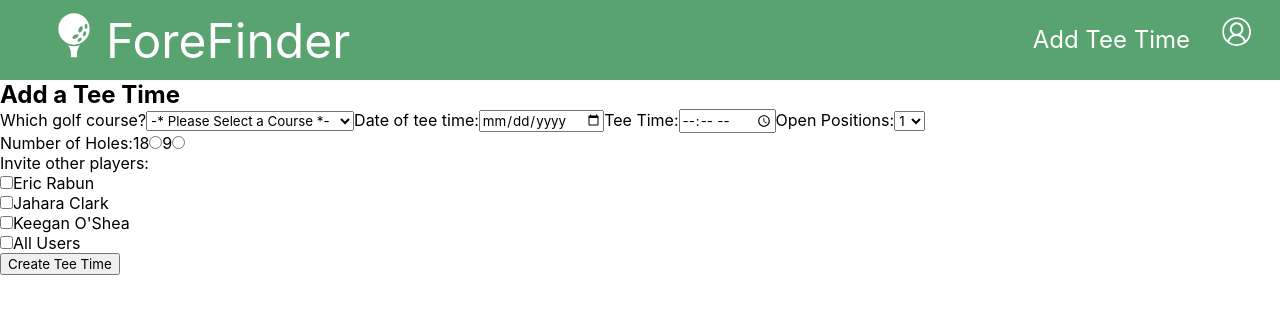
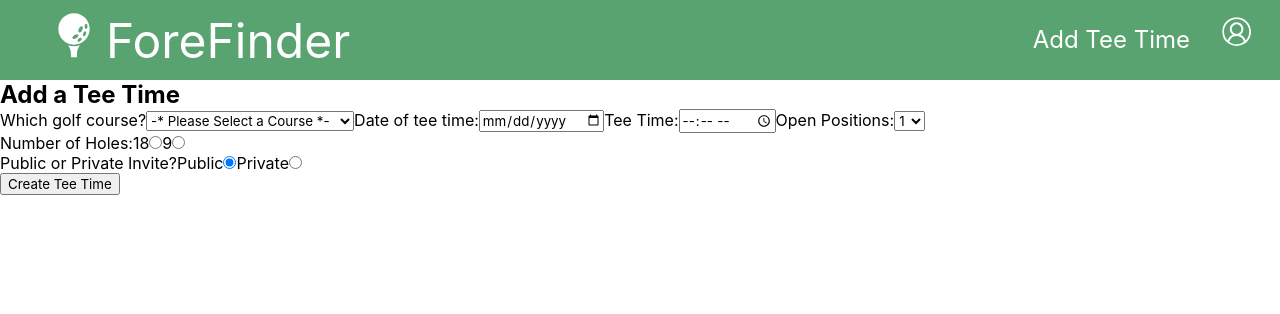
Before and after one commit to foreFinder/fore-finder-fe, a React (Create React App) app: page /event-form in a window 1280 px wide. Shown: the top 314 px of the page. Built offline with nearby package versions, Linux system fonts and the light colour scheme.

Commit message:
Update friend selector

```diff
--- a/src/components/EventForm/EventForm.js
+++ b/src/components/EventForm/EventForm.js
@@ -1,24 +1,48 @@
-import './EventForm.css'
-import { useState, useEffect } from 'react'
-import { courses, players } from '../../APICalls/sampleData'
-
+import './EventForm.css';
+import { useState, useEffect } from 'react';
+import { courses, players } from '../../APICalls/sampleData';
 
 function EventForm() {
-  const [date, setDate] = useState('')
-  const [teeTime, setTeeTime] = useState('')
-  const [openSpots, setOpenSpots] = useState('')
-  const [friendList, setFriendList] = useState([])
-  const [numHoles, setNumHoles] = useState('')
-  const [golfCourse, setGolfCourse] = useState('')
+  const currentUser = players.find((player) => player.id === 2); // need to make this dynamic to match what user is logged in
+  const userFriends = currentUser.friends.map((friendId) => {
+    return players.find((player) => player.id === friendId).name;
+  });
+  const [date, setDate] = useState('');
+  const [teeTime, setTeeTime] = useState('');
+  const [openSpots, setOpenSpots] = useState('');
+  const [selectedFriends, setSelectedFriends] = useState([]);
+  const [numHoles, setNumHoles] = useState('');
+  const [golfCourse, setGolfCourse] = useState('');
+  const [isPrivate, setIsPrivate] = useState(false);
+  const [allFriends, setAllFriends] = useState(false);
 
   // need to useEffect call api for current user's friends and golf courses to load on page render
-  const currentUser = players.find(player => player.id === 2)  // need to make this dynamic to match what user is logged in
-  const userFriends = currentUser.friends.map(friendId => {
-    return players.find(player => player.id === friendId).name
-  })
 
-  return(
-    <>
+  const addFriendToInvite = (e) => {
+    if (e.target.checked) {
+      setSelectedFriends([...selectedFriends, e.target.value]);
+    } else if (!e.target.checked) {
+      setSelectedFriends(selectedFriends.filter((f) => f !== e.target.value));
+    }
+  };
+
+  const inviteAllFriends = (e) => {
+    if (e.target.checked) {
+      setSelectedFriends([...userFriends]);
+      setAllFriends(true);
+    } else if (!e.target.checked) {
+      setSelectedFriends(filterCheckedFriends);
+      setAllFriends(false);
+    }
+  };
+
+  const filterCheckedFriends = () => {
+    const friends = Array.from(document.querySelectorAll('.friends'));
+    const checked = friends.filter((f) => f.checked);
+    return checked.map((f) => f.value);
+  };
+
+  return (
     <form>
       <h2>Add a Tee Time</h2>
       <label for='golfCourse'>Which golf course?</label>
@@ -29,7 +53,9 @@ function EventForm() {
         onChange={(event) => setGolfCourse(event.target.value)}
       >
         <option>-* Please Select a Course *-</option>
-          {courses.map(course => {return <option value={course.name}>{course.name}</option>})}
+        {courses.map((course) => {
+          return <option value={course.name}>{course.name}</option>;
+        })}
       </select>
       <label for='Date'>Date of tee time:</label>
       <input
@@ -82,24 +108,54 @@ function EventForm() {
         />
       </div>
       <div>
-          <p>Invite other players:</p>
+        <label for='publicStatus'>Public or Private Invite?</label>
+        <label for='public'>Public</label>
+        <input
+          type='radio'
+          id='public'
+          name='publicStatus'
+          value='public'
+          defaultChecked
+          onClick={() => setIsPrivate(false)}
+        />
+        <label for='private'>Private</label>
+        <input
+          type='radio'
+          id='private'
+          name='publicStatus'
+          value='private'
+          onClick={() => setIsPrivate(true)}
+        />
+      </div>
+      {isPrivate && (
         <div>
-            {userFriends.map(friend => {
+          {userFriends.map((friend) => {
             return (
               <div>
-                  <input type='checkbox' value={friend} key={friend} />
+                <input
+                  className='friends'
+                  type='checkbox'
+                  value={friend}
+                  key={friend}
+                  onClick={addFriendToInvite}
+                  disabled={allFriends ? true : false}
+                />
                 <label for={friend}>{friend}</label>
               </div>
-              )
+            );
           })}
+          <input
+            type='checkbox'
+            id='allFriends'
+            value={[...userFriends]}
+            onClick={inviteAllFriends}
+          />
+          <label for='allFriends'>Invite All Friends</label>
         </div>
-          <input type='checkbox' value='All Users' id='allUsers' /* need to set state with checked values *//>
-          <label for='allUsers'>All Users</label>
-        </div>
+      )}
       <button /* onClick needs to send post with info*/>Create Tee Time</button>
     </form>
-    </>
-  )
+  );
 }
 
-export default EventForm
+export default EventForm;
```
Lines whose indentation alone changed are shown as unchanged.
